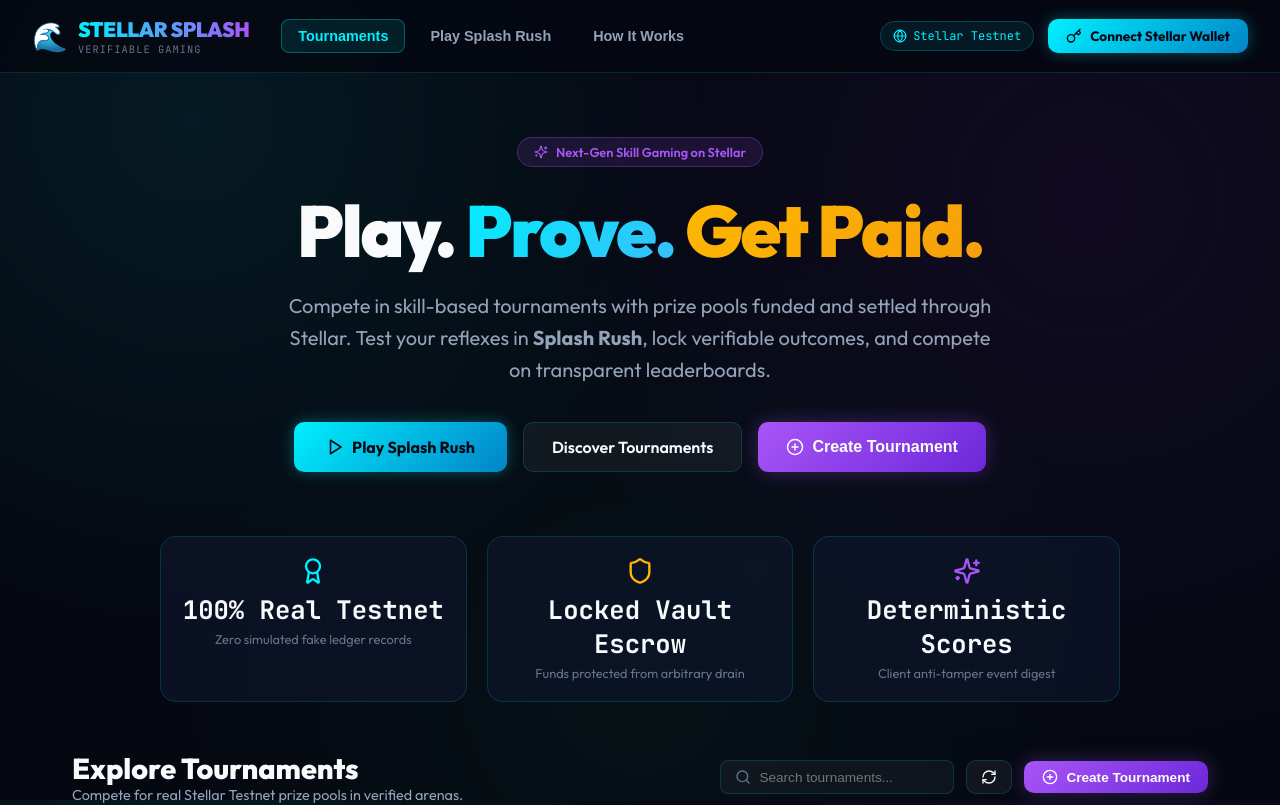
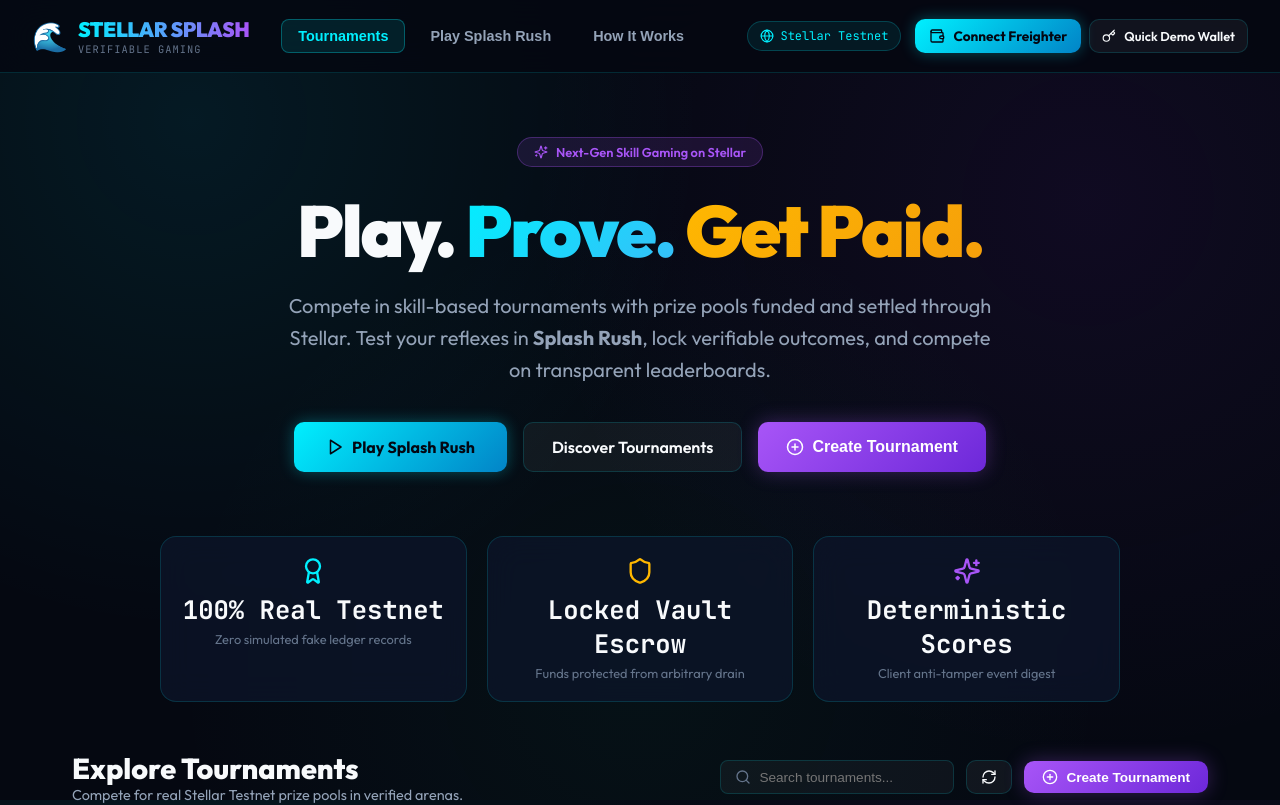
Before and after one commit to Stellar-Splash/stellar-splash-frontend, a React (Vite) app: page / in a window 1280 px wide. Shown: the top 805 px of the page. Built offline with nearby package versions, Linux system fonts and the light colour scheme; no server answers; what @stellar/stellar-sdk would draw is missing.

Commit message:
feat(frontend): integrate non-custodial @stellar/freighter-api wallet adapter
Installs @stellar/freighter-api and wires Freighter wallet connection into Navbar. Enables non-custodial connection and non-custodial transaction signing conforming to Stellar ecosystem standards.

```diff
--- a/package.json
+++ b/package.json
@@ -11,6 +11,7 @@
     "lint": "eslint src --ext ts,tsx --report-unused-disable-directives --max-warnings 0"
   },
   "dependencies": {
+    "@stellar/freighter-api": "^6.0.1",
     "@stellar/stellar-sdk": "^12.3.0",
     "canvas-confetti": "^1.9.4",
     "lucide-react": "^0.475.0",
--- a/src/components/Navbar.tsx
+++ b/src/components/Navbar.tsx
@@ -20,7 +20,19 @@
   const [loading, setLoading] = useState(false);
   const [showDropdown, setShowDropdown] = useState(false);
 
-  const handleConnect = async () => {
+  const handleConnectFreighter = async () => {
+    setLoading(true);
+    try {
+      const newWallet = await StellarWalletService.connectFreighter();
+      onWalletChange(newWallet);
+    } catch (err: any) {
+      alert(err.message || 'Could not connect to Freighter wallet.');
+    } finally {
+      setLoading(false);
+    }
+  };
+
+  const handleConnectEphemeral = async () => {
     setLoading(true);
     try {
       const newWallet = await StellarWalletService.createAndFundTestnetWallet();
@@ -38,6 +50,7 @@
       status: 'DISCONNECTED',
       network: 'Stellar Testnet',
       balanceXLM: 0,
+      walletType: 'FREIGHTER',
       isEphemeral: false,
     });
     setShowDropdown(false);
@@ -237,15 +250,27 @@
             )}
           </div>
         ) : (
-          <button
-            className="btn-primary"
-            onClick={handleConnect}
-            disabled={loading}
-            style={{ padding: '8px 18px', fontSize: '0.85rem' }}
-          >
-            {loading ? <RefreshCw size={16} className="spin" /> : <Key size={16} />}
-            {loading ? 'Connecting & Funding...' : 'Connect Stellar Wallet'}
-          </button>
+          <div style={{ display: 'flex', gap: '8px', alignItems: 'center' }}>
+            <button
+              className="btn-primary"
+              onClick={handleConnectFreighter}
+              disabled={loading}
+              style={{ padding: '8px 14px', fontSize: '0.85rem' }}
+              title="Connect standard non-custodial Freighter browser extension"
+            >
+              {loading ? <RefreshCw size={16} className="spin" /> : <Wallet size={16} />}
+              Connect Freighter
+            </button>
+            <button
+              className="btn-secondary"
+              onClick={handleConnectEphemeral}
+              disabled={loading}
+              style={{ padding: '8px 12px', fontSize: '0.8rem' }}
+              title="Instant Friendbot-funded testnet keypair for demo and testing"
+            >
+              <Key size={14} /> Quick Demo Wallet
+            </button>
+          </div>
         )}
       </div>
     </nav>
```
Also changed, not shown: 1 other file (tests, documents, lock files or other folders).
